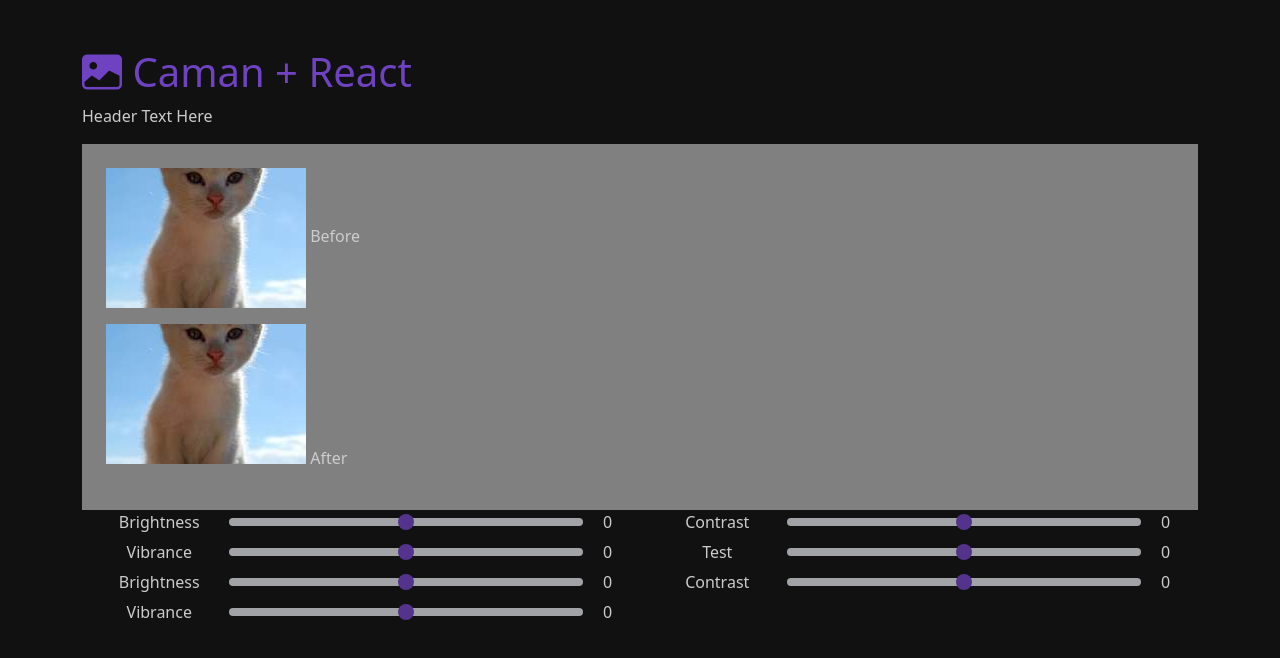
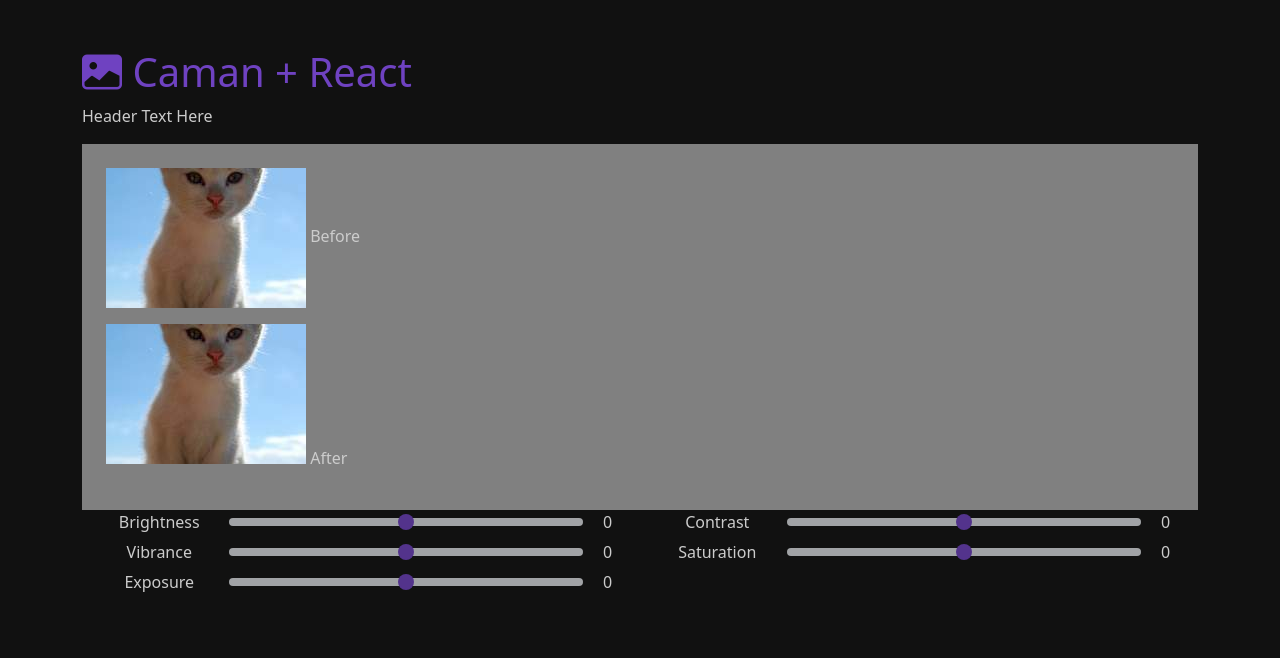
Before and after one commit to Martination/carmen, a React (Create React App) app: page / in a window 1280 px wide. Shown: the top 658 px of the page. Built offline with nearby package versions, Linux system fonts and the light colour scheme.

Commit message:
Create the first set of filters programmaticaly

```diff
--- a/src/components/CamanCanvas.js
+++ b/src/components/CamanCanvas.js
@@ -1,20 +1,20 @@
 import { useState, useEffect } from 'react';
 import FilterListItem from './FilterListItem'
 const caman = window.Caman;
-
-
-const filtersFullRange = ["brightness", "contrast", "vibrance", "saturation", "exposure"]   // -100 to 100
-const filtersHalfRange = ["hue", "sepia", "noise", "sharpen", "clip"]     // 0 to 100
-const filtersSpecial = [{ "gamma": [0, 1, 10] }]    // [low, default, high]
 
 // TO DO:
 // channels {red: [-100,100], green: [-100,100], blue:[-100:100]}
 // stackBlur [0, 20]?
 // colorize [R,G,B, [0-100]] || ['#eee', [0-100]]
 // curves [[R,G,B], [P0x,P1x], [P2], [P3], [P4]]
-// fill [R,G,B] || ['#eee]
+// fillColor [R,G,B] || ['#eee']
 // Greyscale(), Invert()
 
+// Stage 2
+// Crop, Resize,
+// vignette, rectangularVignette, tiltShift, radialBlur,
+// boxBlur?, heavyRadialBlur, gaussianBlur, motionBlur,
+// edgeEnhance, edgeDetect, emboss, posterize,
 
 const CamanCanvas = () => {
 
@@ -26,11 +26,47 @@ const CamanCanvas = () => {
     this.render();
   });
 
+
+  function createFilterList(adjustmentList, onChange) {
+    // -100 to 100
+    const filtersFullRange = ["brightness", "contrast", "vibrance", "saturation", "exposure"];
+    // 0 to 100
+    const filtersHalfRange = ["hue", "sepia", "noise", "sharpen", "clip"];
+    const filtersSpecial = { "gamma": { "min": 0, "default": 1, "max": 10, "step": 0.1 } };
+
+    const presets = [
+      "vintage", "lomo", "clarity", "sinCity", "sunrise", "crossProcess", "orangePeel",
+      "love", "grungy", "jarques", "pinhole", "oldBoot", "glowingSun",
+      "hazyDays", "herMajesty", "nostalgia", "hemingway", "concentrate"
+    ];
+
+    let rangeList = {}
+
+    const rangeFull = { "min": -100, "default": 0, "max": 100 }
+    // Must be for...of; for...in replaces names with indicies
+    for (const filter of filtersFullRange) { rangeList[filter] = rangeFull; }
+
+    // const rangeHalf = { "min": 0, "default": 0, "max": 100 }
+    // for (filter of filtersHalfRange) { rangeList[filter] = rangeHalf; }
+    // rangeList = { ...rangeList, ...filtersSpecial };
+    // console.log(rangeList);
+
+    const filters = [];
+    // Must be for...in, rangeList isn't iterable
+    for (const filter in rangeList) {
+      // console.log(filter, rangeList[filter])
+      filters.push(
+        <FilterListItem key={filter} filter={filter} adjustmentList={adjustmentList} onChange={onChange} />
+      )
+    }
+
+    return filters;
+  }
+
   const [adjustmentList, setAdjustmentList] = useState({});
 
   /* Update the image after our adjustments change */
   useEffect(() => {
-    console.log("Adjusting from adjustList");
     updateImage(adjustmentList);
   }, [adjustmentList]);
 
@@ -46,20 +82,16 @@ const CamanCanvas = () => {
     setAdjustmentList(newList);
   }
 
-
-
   function updateImage(adjustmentList) {
 
     caman(htmlCanvas, function () {
       console.log("~~~~ UPDATE IMAGE ~~~~")
-      // console.log(this);
       console.log(adjustmentList)
-      this.revert();
 
+      this.revert(false);
       for (const adjustment in adjustmentList) {
-        // console.log(adjustment)
         if (this[adjustment]) this[adjustment](adjustmentList[adjustment]);
-        else console.log(`${adjustment} is not a valid filter.`);
+        else console.log(`${adjustment} is not a valid filter.`);   // Maybe delete invalid filter?
         // this[adjustment.filter](adjustment.value);
         // console.log(`${filter}: ${adjustmentList[filter]}`);
       }
@@ -78,15 +110,16 @@ const CamanCanvas = () => {
       <div id="filterList" className="container text-center">
         <div className="row row-cols-1 row-cols-md-2 center">
 
-          <FilterListItem filter={"brightness"} adjustmentList={adjustmentList} onChange={updateFilters} />
+          {/* <FilterListItem filter={"brightness"} adjustmentList={adjustmentList} onChange={updateFilters} />
           <FilterListItem filter={"contrast"} adjustmentList={adjustmentList} onChange={updateFilters} />
           <FilterListItem filter={"vibrance"} adjustmentList={adjustmentList} onChange={updateFilters} />
 
           <FilterListItem filter={"test"} adjustmentList={adjustmentList} onChange={updateFilters} />
 
-          <FilterListItem filter={"brightness"} adjustmentList={adjustmentList} onChange={updateFilters} />
-          <FilterListItem filter={"contrast"} adjustmentList={adjustmentList} onChange={updateFilters} />
-          <FilterListItem filter={"vibrance"} adjustmentList={adjustmentList} onChange={updateFilters} />
+          <FilterListItem filter={"saturation"} adjustmentList={adjustmentList} onChange={updateFilters} />
+          <FilterListItem filter={"exposure"} adjustmentList={adjustmentList} onChange={updateFilters} /> */}
+
+          {createFilterList(adjustmentList, updateFilters)}
 
         </div>
       </div>
```
